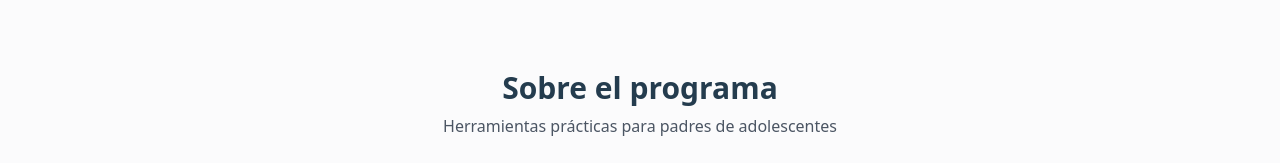
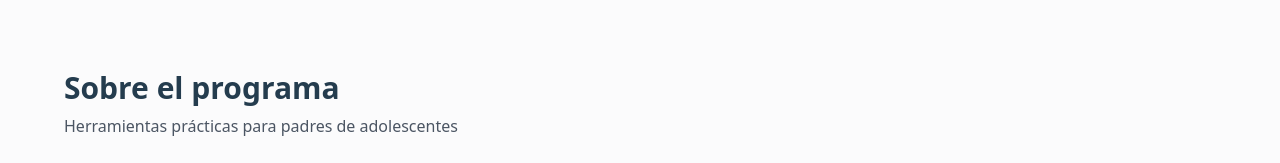
Before and after one commit to sekigan98/dram-adolescentes, a Next.js app: page / in a window 1280 px wide. Shown: the part 563-726 px from the top of the page. Built offline with nearby package versions, Linux system fonts and the light colour scheme.

Commit message:
Update Section.tsx

```diff
--- a/components/Section.tsx
+++ b/components/Section.tsx
@@ -17,7 +17,7 @@ export default function Section({
       className={`section-y ${id ? "scroll-mt-32" : ""}`} // ✅ compensar navbar fijo
     >
       <Container>
-        <div className="mb-10 text-center">
+        <div className="mb-10 text-center sm:text-left">
           <h2 className="text-2xl sm:text-3xl font-semibold text-brand-900">{title}</h2>
           {subtitle && <p className="mt-2 text-gray-600">{subtitle}</p>}
         </div>
```
